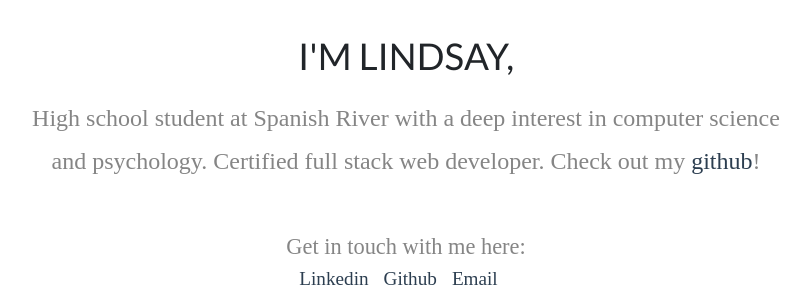
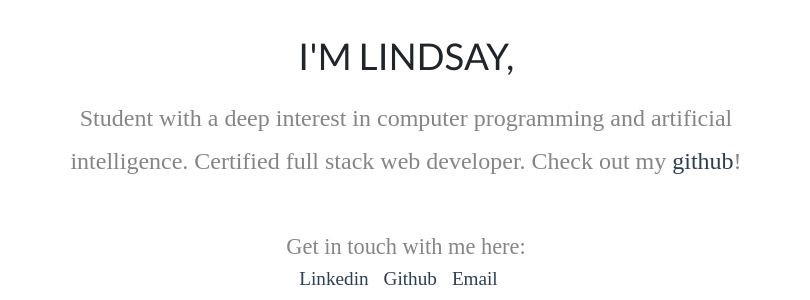
Before and after one commit to lindsayesterman/lindsay, a PHP site: page /index.html in a window 1280 px wide. Shown: the part 811-1111 px from the top of the page, without its empty margins (234-1044 px from the left). Run offline with PHP 8.4, Linux system fonts and the light colour scheme; some libraries are stand-ins or nearby versions.

Commit message:
summary change

```diff
--- a/index.html
+++ b/index.html
@@ -70,7 +70,7 @@
 
         <h1>I'M LINDSAY,</h1>
 
-        <p class="about_me">High school student at Spanish River with a deep interest in computer science and psychology. Certified full stack web developer. Check out my
+        <p class="about_me">Student with a deep interest in computer programming and artificial intelligence. Certified full stack web developer. Check out my
 
             <a href="https://github.com/lindsayesterman" target="_blank">github</a>!</p><br>
 
--- a/style.css
+++ b/style.css
@@ -292,6 +292,7 @@ footer {
 }
 
 
+
 /* MEDIA QUERY computer*/
 @media screen and (max-width:1100px) and (min-width:0px) {
     .hello-intro > h2 {
```
Also changed, not shown: img/partners.png (added), img/profile.png (added), img/projects.png (added), img/signup.png (added), 2 other files.
